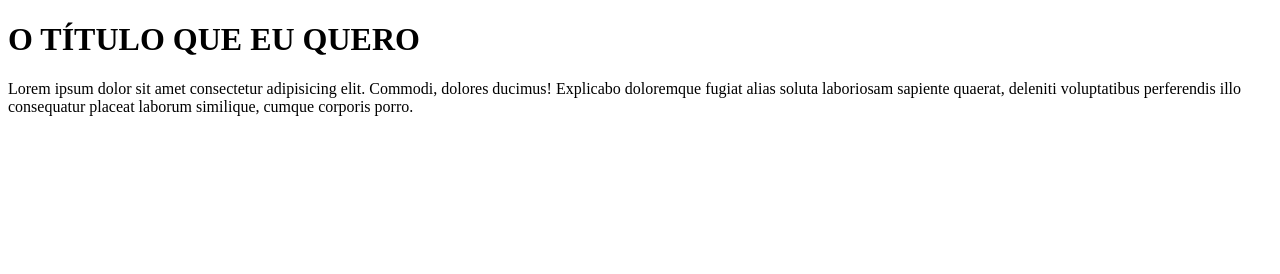
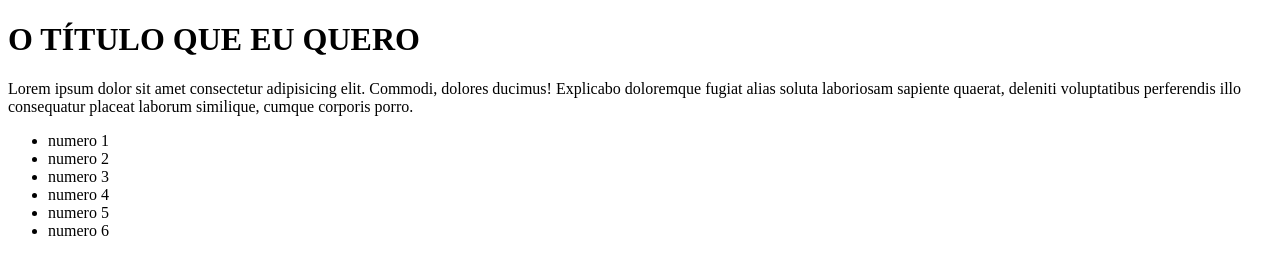
Before and after one commit to Bruno-Costa-fig/teste-clamed, a plain HTML site: page index.html in a window 1280 px wide. Drawn offline with Linux system fonts and the light colour scheme.

Commit message:
adicionando lista

```diff
--- a/index.html
+++ b/index.html
@@ -11,5 +11,13 @@
         doloremque fugiat alias soluta laboriosam sapiente quaerat, deleniti voluptatibus perferendis
         illo consequatur placeat laborum similique, cumque corporis porro.
     </p>
+    <ul>
+        <li>numero 1</li>
+        <li>numero 2</li>
+        <li>numero 3</li>
+        <li>numero 4</li>
+        <li>numero 5</li>
+        <li>numero 6</li>
+    </ul>
 </body>
 </html>
```
